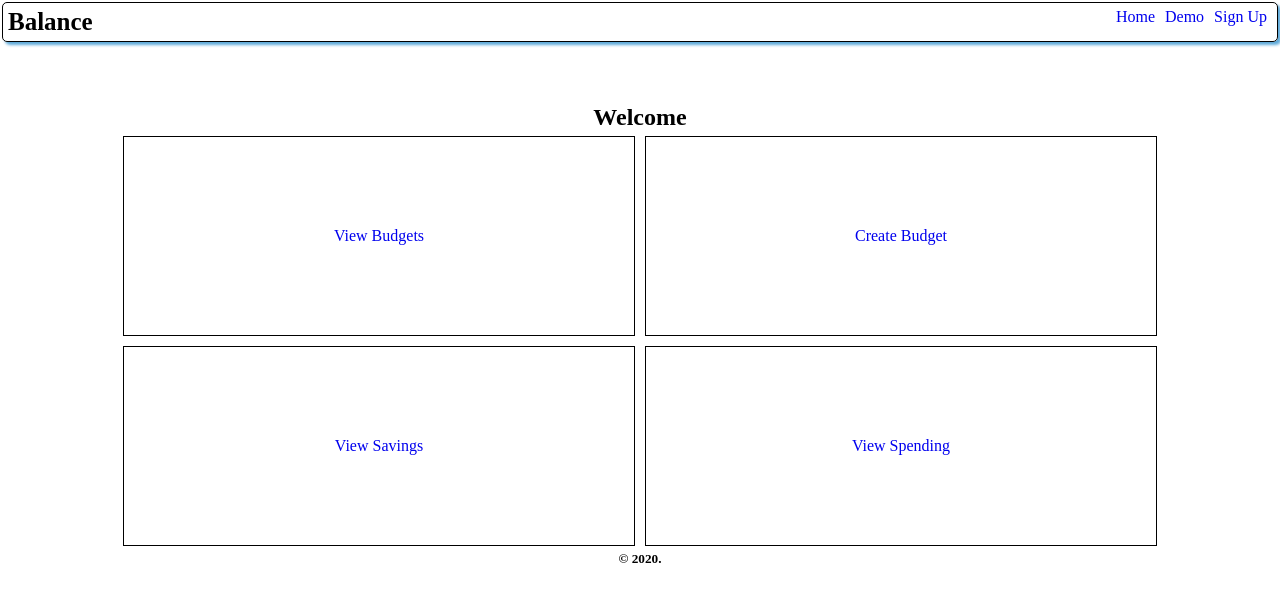
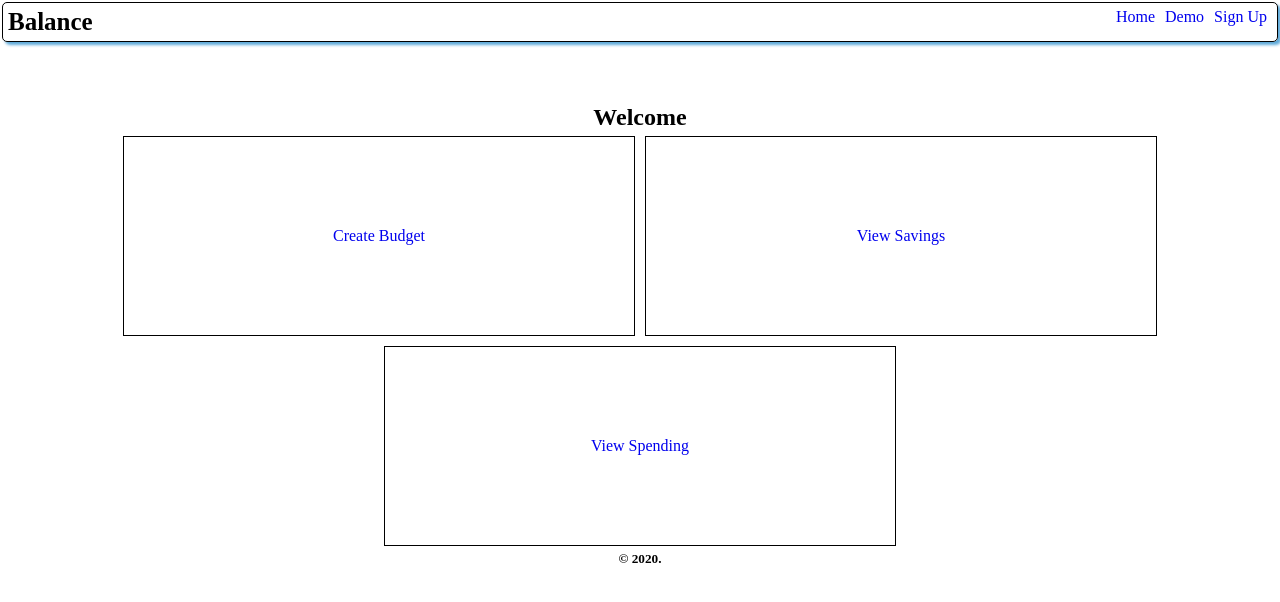
Before and after one commit to Cosmic-Noir/balance-app, a React (Create React App) app: page /dashboard in a window 1280 px wide. Shown: the top 602 px of the page. Built offline with nearby package versions, Linux system fonts and the light colour scheme.

Commit message:
Update Dashboard to check if budgets currently exist

```diff
--- a/src/components/dashboard/dashboard.js
+++ b/src/components/dashboard/dashboard.js
@@ -10,14 +10,22 @@ import "./dashboard.css";
 class Dashboard extends Component {
   static contextType = balanceContext;
 
+  componentDidMount() {
+    console.log(this.context.charges[0]);
+  }
+
   render() {
     return (
       <div className="dashboard flex-column">
         <h2>Welcome {this.context.userInfo.username}</h2>
         <div className="lGrey grid-container list">
-          <Link to="budgets" className="block">
-            View Budgets
-          </Link>
+          {this.context.charges[0] === undefined ? (
+            ""
+          ) : (
+            <Link to="budgets" className="block">
+              View Budgets
+            </Link>
+          )}
           <Link to="createBudget" className="block">
             Create Budget
           </Link>
```
